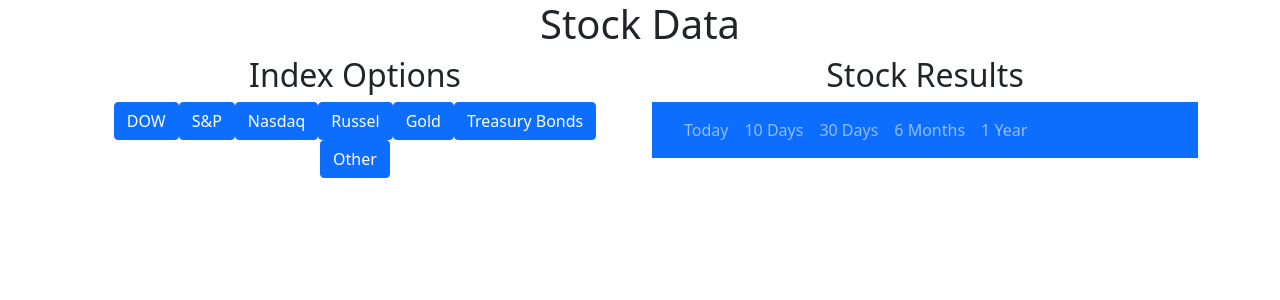
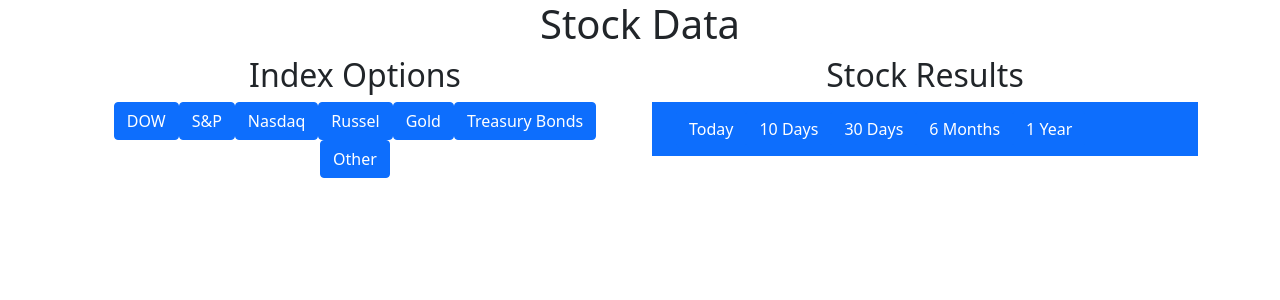
Before and after one commit to judorsch/stocks, a React (Create React App) app: page / in a window 1280 px wide. Shown: the top 300 px of the page. Built offline with nearby package versions, Linux system fonts and the light colour scheme.

Commit message:
get buttons working somewhat

```diff
--- a/src/Components/Results.tsx
+++ b/src/Components/Results.tsx
@@ -1,18 +1,22 @@
-import {Col, Container, Nav, Navbar} from 'react-bootstrap';
+import {Button, Col, Container, Nav, Navbar} from 'react-bootstrap';
 
 //Navbar came from https://react-bootstrap.github.io/components/navbar/
 export function Results(): JSX.Element{
+
+    function test(){
+        console.log("hi");
+    }
     return(
         <Col>
             <h2>Stock Results</h2>
             <Navbar bg="primary" variant="dark">
                 <Container>
                 <Nav className="me-auto">
-                    <Nav.Link href="#home">Today</Nav.Link>
-                    <Nav.Link href="#home">10 Days</Nav.Link>
-                    <Nav.Link href="#features">30 Days</Nav.Link>
-                    <Nav.Link href="#pricing">6 Months</Nav.Link>
-                    <Nav.Link href="#pricing">1 Year</Nav.Link>
+                    <Button onClick={test}>Today</Button>
+                    <Button onClick={test}>10 Days</Button>
+                    <Button onClick={test}>30 Days</Button>
+                    <Button onClick={test}>6 Months</Button>
+                    <Button onClick={test}>1 Year</Button>
                 </Nav>
                 </Container>
             </Navbar>
--- a/src/Components/Selector.tsx
+++ b/src/Components/Selector.tsx
@@ -1,10 +1,13 @@
 import {Button, Col} from 'react-bootstrap';
 
 export function Selector(): JSX.Element{
+    function test(){
+        console.log("Hi")
+    }
     return(
         <Col>
             <h2>Index Options</h2>
-            <Button>DOW</Button>
+            <Button onClick={test}>DOW</Button>
             <Button>S&P</Button>
             <Button>Nasdaq</Button>
             <Button>Russel</Button>
```
